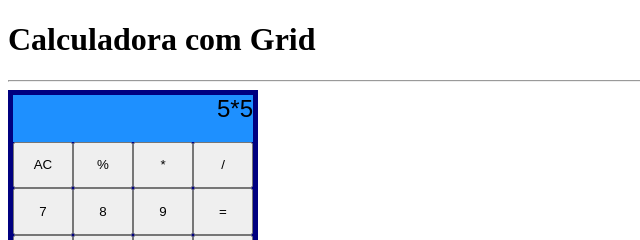
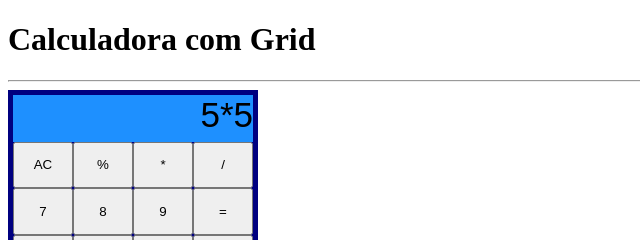
Before and after one commit to DimasOliveira01/Exercicios-DW1A3, a plain HTML site: page HTML/EXERCICIO5/exercicios3-calculadora.html in a window 1280 px wide. Shown: the top 240 px of the page, 0-640 px from the left. Drawn offline with Linux system fonts and the light colour scheme.

Commit message:
Update exercicios3-calculadora.css

```diff
--- a/HTML/EXERCICIO5/css/exercicios3-calculadora.css
+++ b/HTML/EXERCICIO5/css/exercicios3-calculadora.css
@@ -20,7 +20,7 @@
 grid-area:display;
 text-align:right;
 background:dodgerblue;
-font-size:24px;
+font-size:35px;
 font-family:"Arial"
 }
 
```
